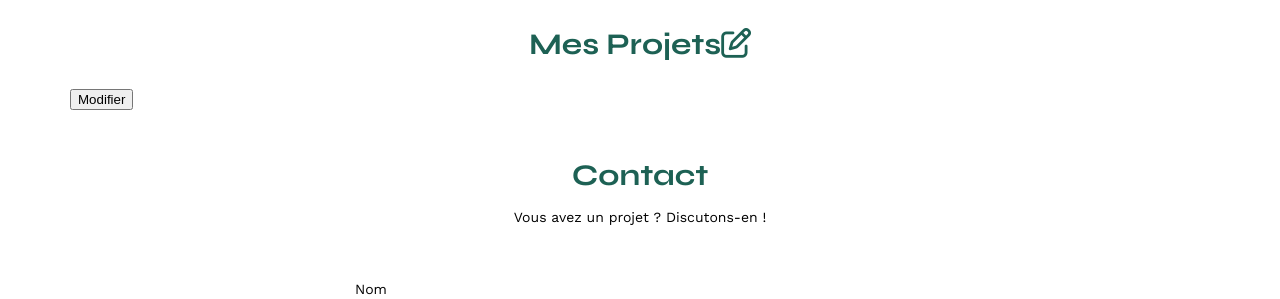
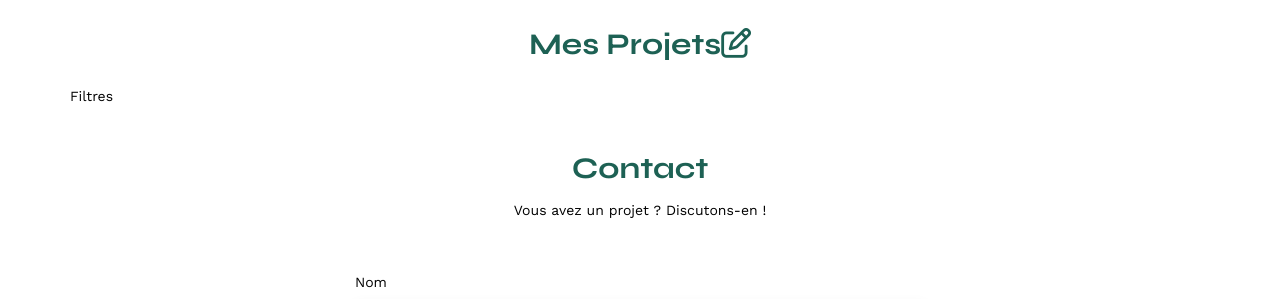
Before and after one commit to LaFamiine/Portfolio-architecte-sophie-bluel-master, a plain HTML site: page FrontEnd/index.html in a window 1280 px wide. Shown: the part 507-806 px from the top of the page. Drawn offline with nearby package versions, Linux system fonts and the light colour scheme; no server answers.

Commit message:
ajout filtre html

```diff
--- a/FrontEnd/assets/main.js
+++ b/FrontEnd/assets/main.js
@@ -41,6 +41,7 @@ function btnFiltres(categoryData){
       showWork(filteredWorks);
   allButton.addEventListener("click", () => filterWorks("all"));
 
+
     });
     button.setAttribute("data-category", category.id);
     filters.appendChild(button);
--- a/FrontEnd/index.html
+++ b/FrontEnd/index.html
@@ -40,7 +40,7 @@ crossorigin="anonymous" referrerpolicy="no-referrer" />
 	</section>
 	<section id="portfolio">
 		<h2>Mes Projets<i class="fa-regular fa-pen-to-square"></i> </h2>
-		<button class="filters">Modifier</button>
+		<div class="filters">Filtres</div>
 		<div class="gallery">
 
 		</div>
```
